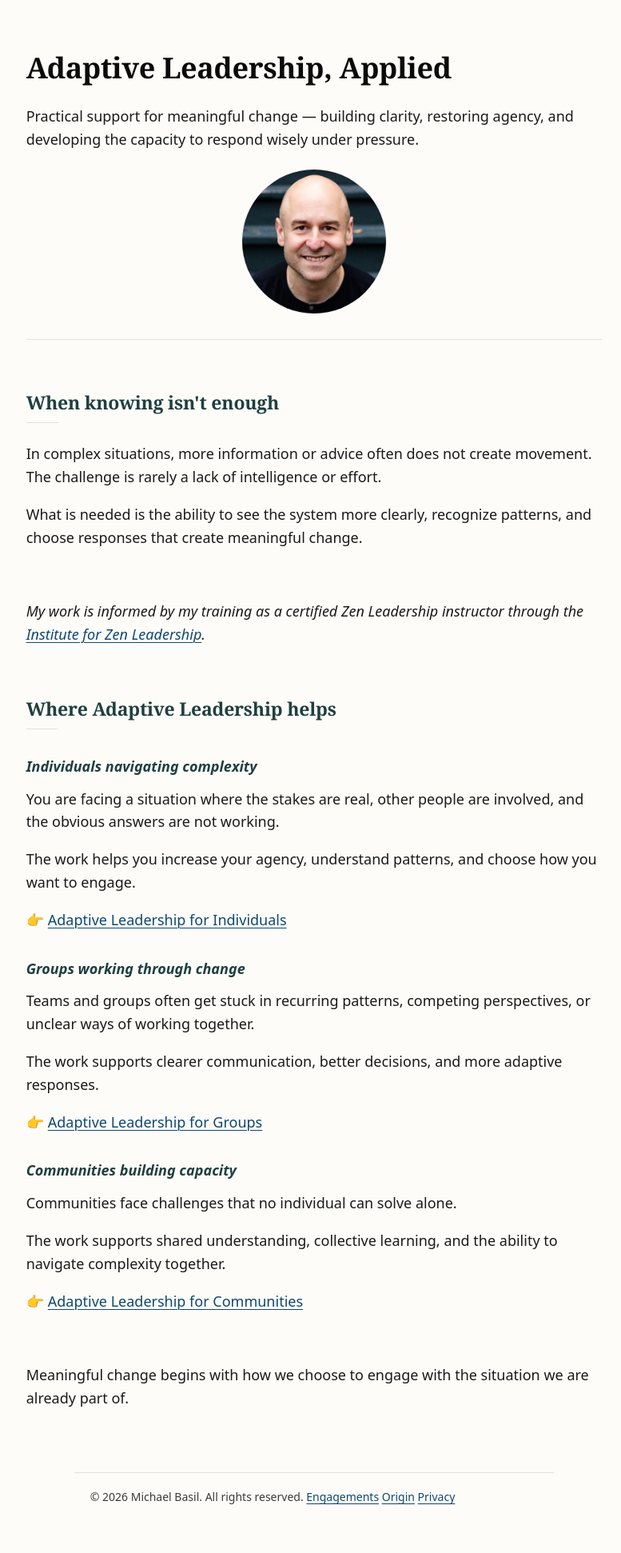
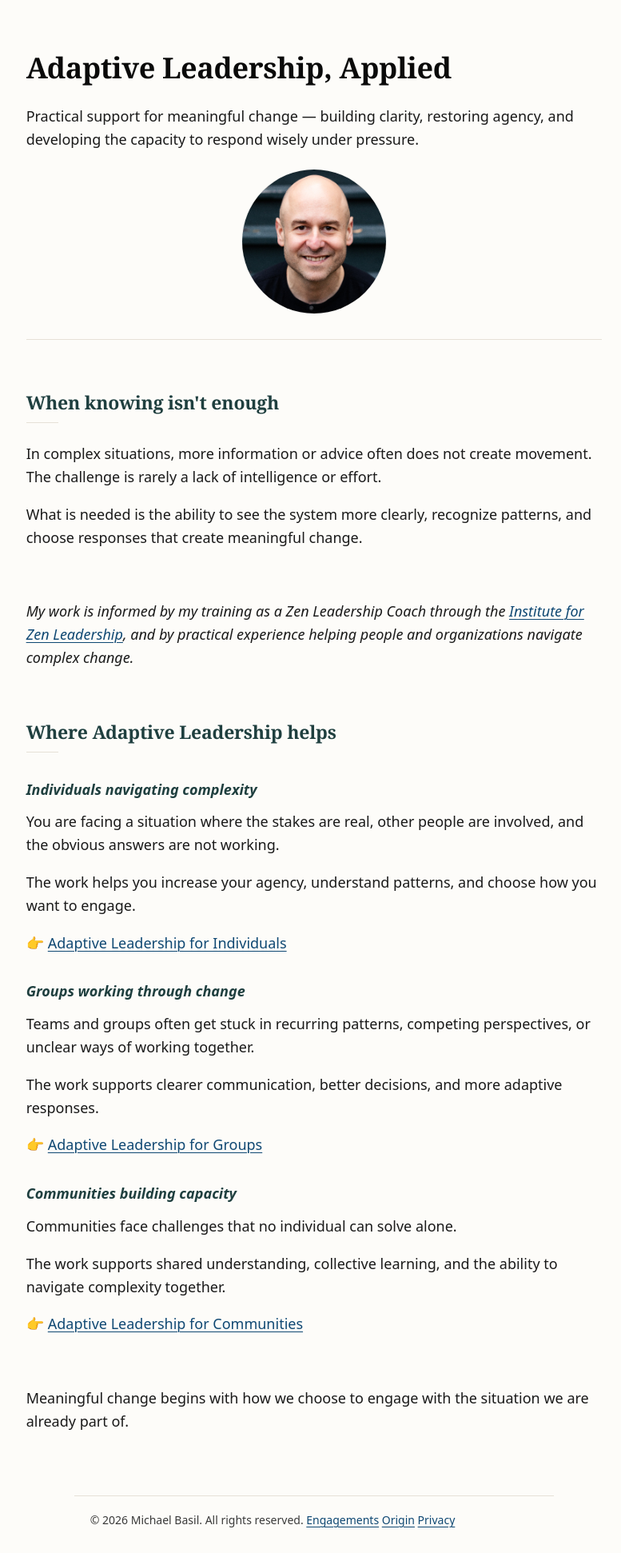
Before and after one commit to basil-family-lab/zen, a Jekyll site: the page built from index.md, in a window 1280 px wide. Shown: the whole page at 80% size, without its empty margins (247-1024 px from the left). Built offline with Jekyll 4.4.1, drawn with Linux system fonts in a browser that asks for light colours; before the commit the page ends 1913 px from its top, so only the background shows below that.

Commit message:
refactor: update descriptions to emphasize coaching experience and practical application

```diff
--- a/_data/communities.yml
+++ b/_data/communities.yml
@@ -57,9 +57,9 @@ how_we_work:
       and developing ways of engaging
       that help learning and responsibility spread.
     - >
-      The tools I bring into this work are informed by my training and experience
-      as a certified Zen Leadership instructor
-      through the <a href="https://zenleader.global">Institute for Zen Leadership</a>.
+      The tools I bring into this work are informed by my training as a certified Zen Leadership Coach
+      through the <a href="https://zenleader.global">Institute for Zen Leadership</a>,
+      and by practical experience helping people and organizations navigate complex change.
     - >
       The goal is not a single heroic solution.
       The goal is increased capacity to respond wisely
--- a/_data/groups.yml
+++ b/_data/groups.yml
@@ -58,9 +58,9 @@ how_we_work:
       roles and responsibilities,
       and the pressures shaping behavior.
     - >
-      The tools I bring into this work are informed by my training and experience
-      as a certified Zen Leadership instructor
-      through the <a href="https://zenleader.global">Institute for Zen Leadership</a>.
+      The tools I bring into this work are informed by my training as a certified Zen Leadership Coach
+      through the <a href="https://zenleader.global">Institute for Zen Leadership</a>,
+      and by practical experience helping people and organizations navigate complex change.
     - >
       The goal is not to force alignment.
       The goal is stronger shared clarity,
--- a/_data/home.yml
+++ b/_data/home.yml
@@ -23,8 +23,9 @@ moment:
 
 credibility:
   line: >
-    My work is informed by my training as a certified Zen Leadership instructor
-    through the <a href="https://zenleader.global">Institute for Zen Leadership</a>.
+    My work is informed by my training as a Zen Leadership Coach
+    through the <a href="https://zenleader.global">Institute for Zen Leadership</a>,
+    and by practical experience helping people and organizations navigate complex change.
 
 situations:
   heading: Where Adaptive Leadership helps
--- a/_data/individuals.yml
+++ b/_data/individuals.yml
@@ -67,9 +67,9 @@ how_we_work:
       and the patterns that take over
       when pressure is high.
     - >
-      The tools I bring into this work are informed by my training and experience
-      as a certified Zen Leadership instructor
-      through the <a href="https://zenleader.global">Institute for Zen Leadership</a>.
+      The tools I bring into this work are informed by my training as a certified Zen Leadership Coach
+      through the <a href="https://zenleader.global">Institute for Zen Leadership</a>,
+      and by practical experience helping people and organizations navigate complex change.
     - >
       The goal is not to control other people.
       The goal is clearer judgment,
```
Also changed, not shown: _data/engagement.yml (+5 -5 lines).
